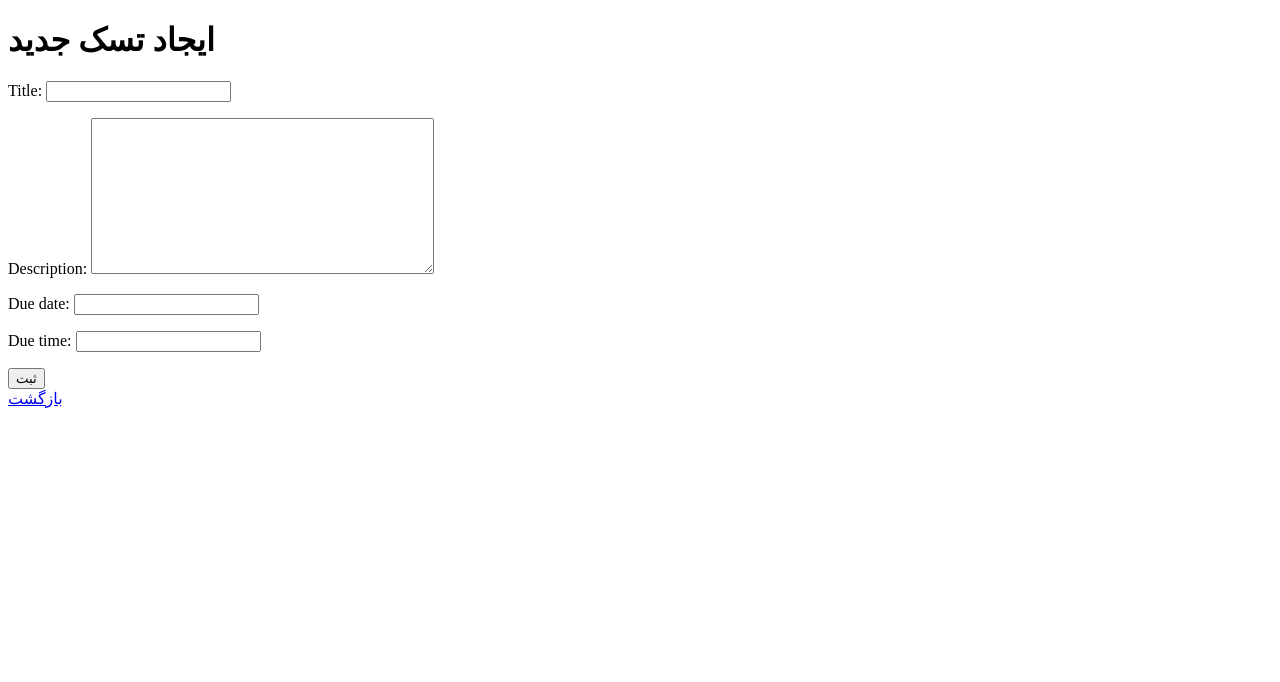
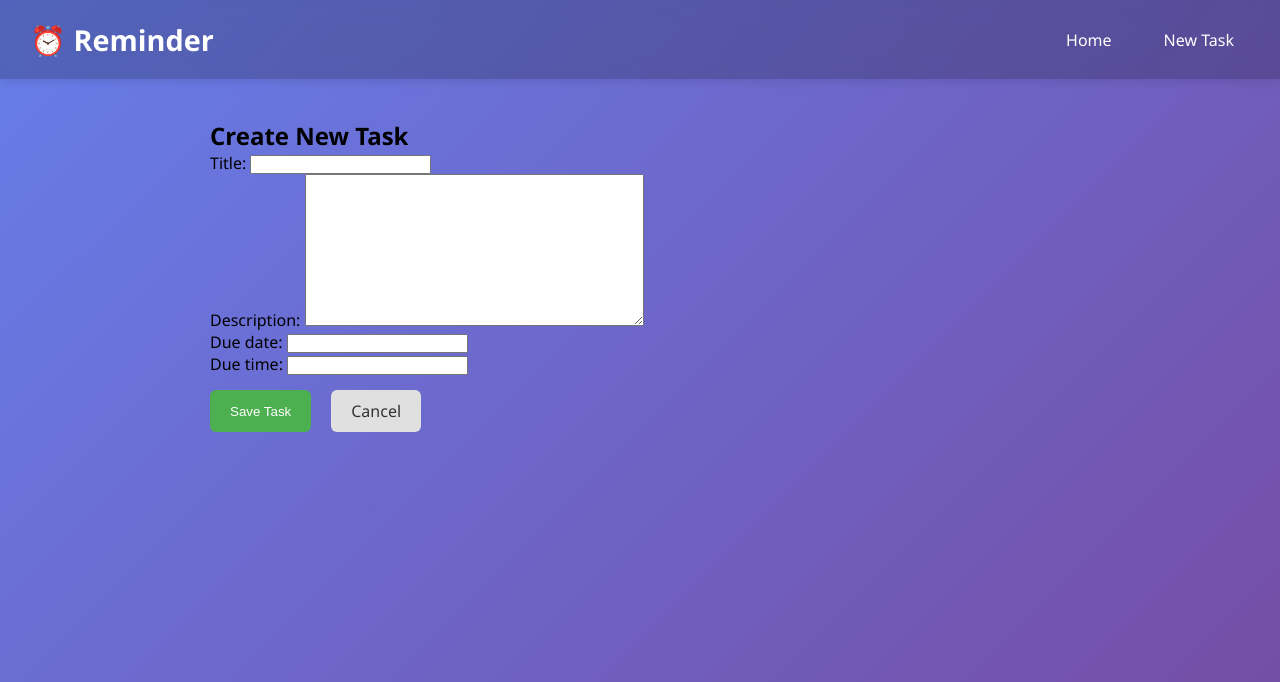
Before and after one commit to spider-kitty/spider-kitty, a Django app: page /todo/task/create/ in a window 1280 px wide. Shown: the top 682 px of the page. Run offline with Django 4.2, Linux system fonts and the light colour scheme.

Commit message:
Update task_create.html

```diff
--- a/todo/templates/task_create.html
+++ b/todo/templates/task_create.html
@@ -1,16 +1,16 @@
-<!-- todo/templates/todo/task_create.html -->
-<!doctype html>
-<html>
-<head><meta charset="utf-8"><title>Create Task</title></head>
-<body>
-  <h1>ایجاد تسک جدید</h1>
+{% extends "base.html" %}
 
-  <form method="post">
+{% block title %}Create Task{% endblock %}
+
+{% block content %}
+<h2>Create New Task</h2>
+
+<form method="post">
     {% csrf_token %}
     {{ form.as_p }}
-    <button type="submit">ثبت</button>
-  </form>
-
-  <a href="{% url 'todo:home' %}">بازگشت</a>
-</body>
-</html>
+    <div class="button-row">
+        <button class="btn btn-primary" type="submit">Save Task</button>
+        <a class="btn btn-light" href="{% url 'todo:home' %}">Cancel</a>
+    </div>
+</form>
+{% endblock %}
```
